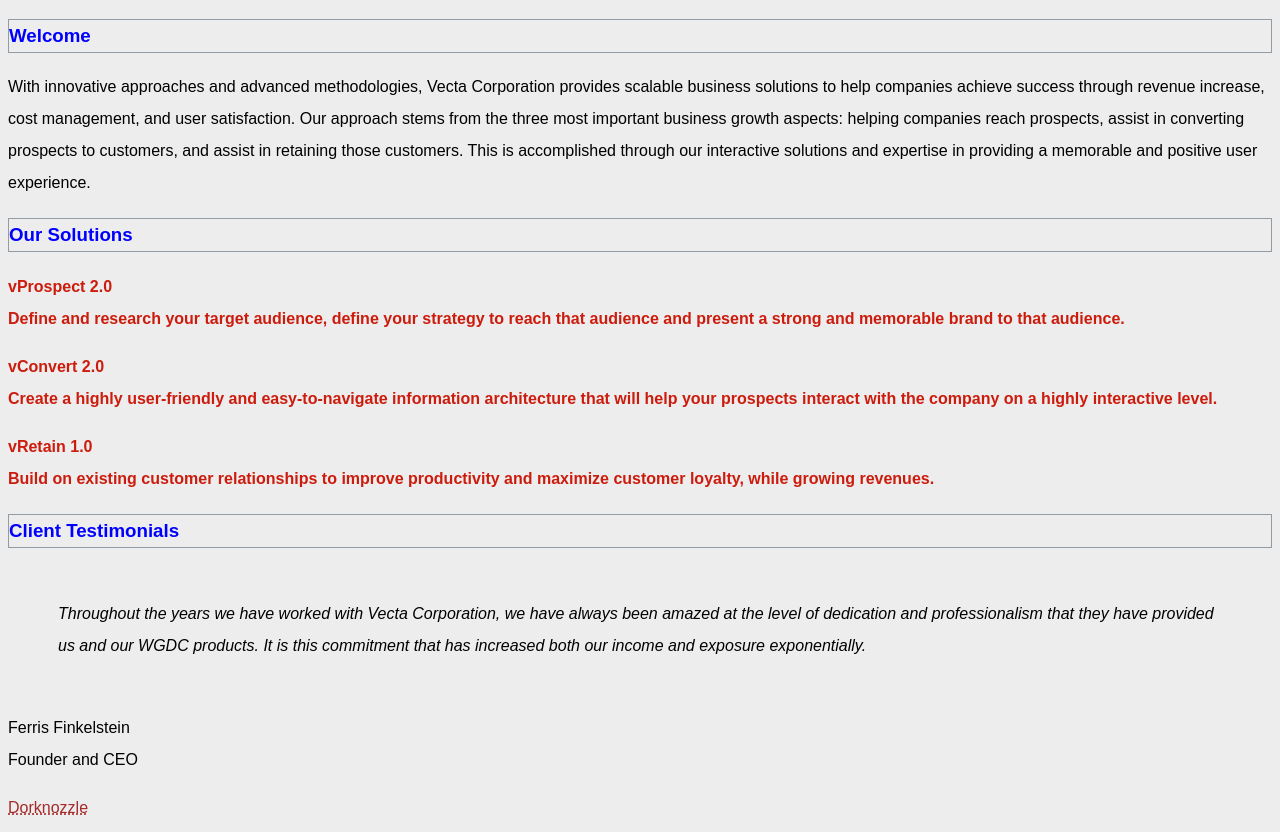
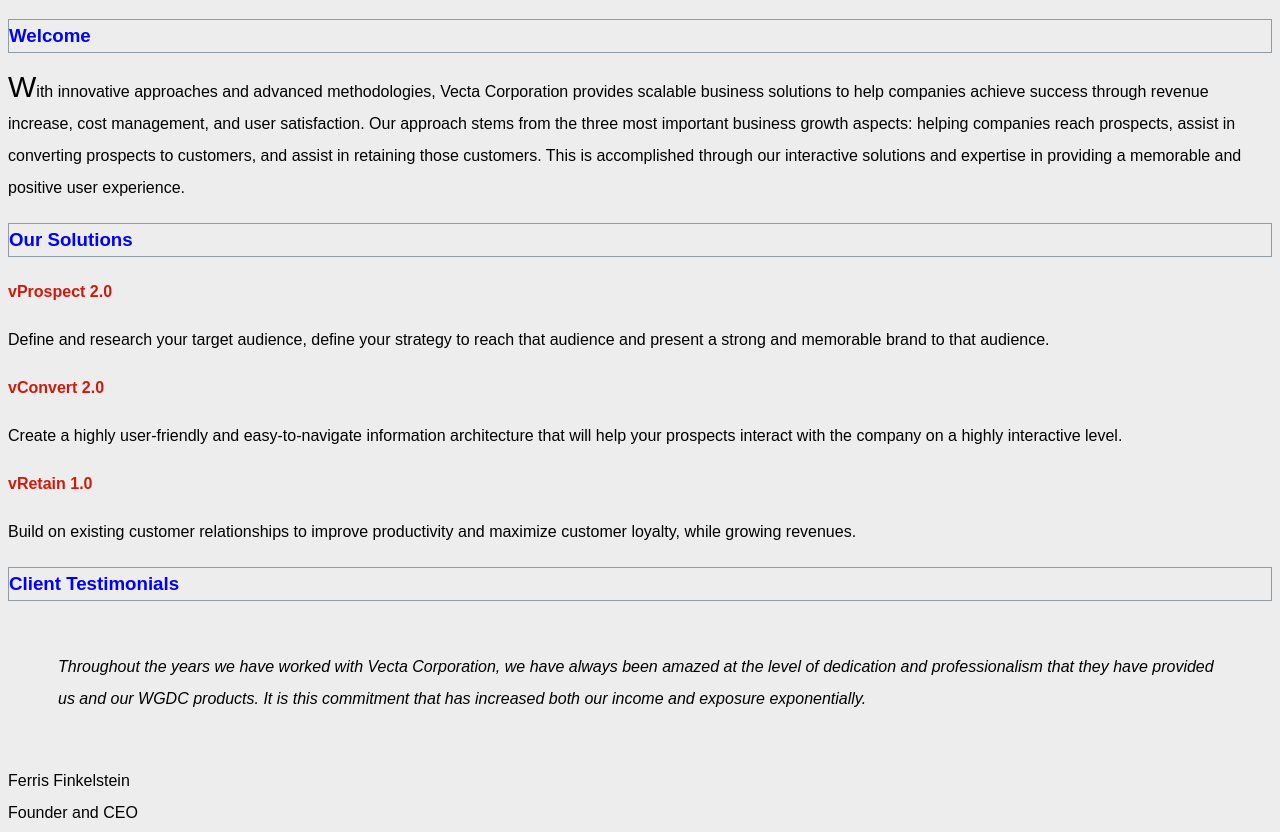
Before and after one commit to Dittuworld/Assignment-3, a plain HTML site: page Part-1/index.html in a window 1280 px wide. Shown: the top 832 px of the page. Drawn offline with Linux system fonts and the light colour scheme.

Commit message:
Assignment 2

```diff
--- a/Part-1/index.html
+++ b/Part-1/index.html
@@ -10,15 +10,15 @@
 <body>
 
 <h3>Welcome</h3>
-<p id="intro">With innovative approaches and advanced methodologies, Vecta Corporation provides scalable business solutions to help companies achieve success through revenue increase, cost management, and user satisfaction. Our approach stems from the three most important business growth aspects: helping companies reach prospects, assist in converting prospects to customers, and assist in retaining those customers. This is accomplished through our interactive solutions and expertise in providing a memorable and positive user experience.</p>
+<p >With innovative approaches and advanced methodologies, Vecta Corporation provides scalable business solutions to help companies achieve success through revenue increase, cost management, and user satisfaction. Our approach stems from the three most important business growth aspects: helping companies reach prospects, assist in converting prospects to customers, and assist in retaining those customers. This is accomplished through our interactive solutions and expertise in providing a memorable and positive user experience.</p>
 
 <h3>Our Solutions</h3>
-<p class="solution">vProspect 2.0<br>
-Define and research your target audience, define your strategy to reach that audience and present a strong and memorable brand to that audience.</p>
-<p class="solution">vConvert 2.0<br>
-Create a highly user-friendly and easy-to-navigate information architecture that will help your prospects interact with the company on a highly interactive level.</p>
-<p class="solution">vRetain 1.0<br>
-Build on existing customer relationships to improve productivity and maximize customer loyalty, while growing revenues.</p>
+<p class="solution">vProspect 2.0<br></p>
+<p>Define and research your target audience, define your strategy to reach that audience and present a strong and memorable brand to that audience.</p>
+<p class="solution">vConvert 2.0<br></p>
+<p>Create a highly user-friendly and easy-to-navigate information architecture that will help your prospects interact with the company on a highly interactive level.</p>
+<p class="solution">vRetain 1.0<br></p>
+<p>Build on existing customer relationships to improve productivity and maximize customer loyalty, while growing revenues.</p>
 
 <h3>Client Testimonials</h3>
 <p id="testimonial1">Throughout the years we have worked with Vecta Corporation, we have always been amazed at the level of dedication and professionalism that they have provided us and our WGDC products. It is this commitment that has increased both our income and exposure exponentially.</p>
@@ -37,6 +37,7 @@ San Diego, CA 92115<br>
 Tel. (800) 555-5555</p>
 
 <h3>Management Team</h3>
+
 <ul>
     <li>Agnes, Vice President, Accounting</li>
     <li>Damon, Director of Development</li>
--- a/Part-1/styles/styles.css
+++ b/Part-1/styles/styles.css
@@ -10,7 +10,7 @@ h3 {
     border: 1px solid #929CA4
 }
 
-#intro:first-child::first-letter {
+p:first-of-type::first-letter {
     font-size: 30px;
 }
 
@@ -31,7 +31,7 @@ a[href^="http"]:link {
 
 a[href^="http"]:visited {
     color: red;
-    text-decoration: underline;
+    text-decoration: none;
 }
 
 a[href^="http"]:active {
```
